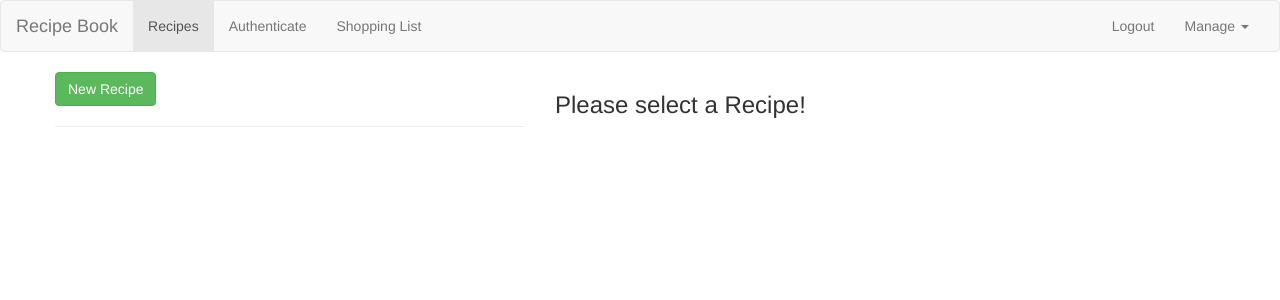
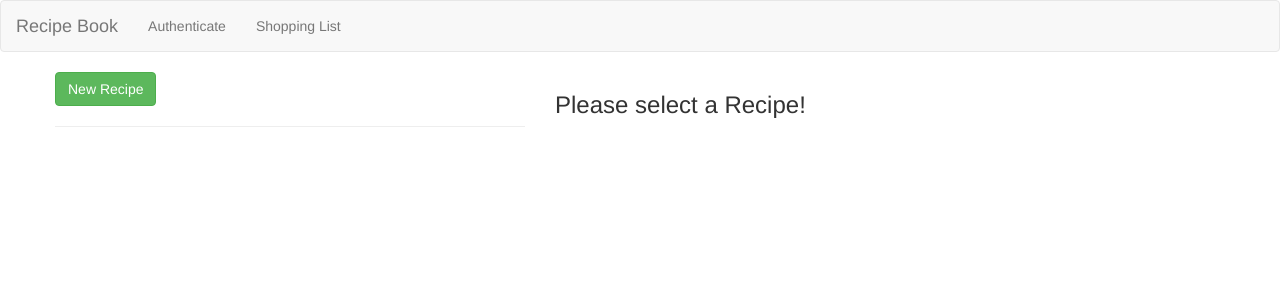
Before and after one commit to Jitgitbit/angular-exercise-two, an Angular app: page /recipes in a window 1280 px wide. Shown: the top 300 px of the page. Built offline with nearby package versions, Linux system fonts and the light colour scheme.

Commit message:
Reflecting the Auth State in the UI

```diff
--- a/src/app/header/header.component.html
+++ b/src/app/header/header.component.html
@@ -9,15 +9,19 @@
 
     <div class="navbar-collapse" [class.collapse]="collapsed" (window:resize)="collapsed = true">
       <ul class="nav navbar-nav">
-        <li routerLinkActive="active"><a routerLink="/recipes">Recipes</a></li>
-        <li routerLinkActive="active"><a routerLink="/auth">Authenticate</a></li>
+        <li routerLinkActive="active" *ngIf="isAuthenticated">
+          <a routerLink="/recipes">Recipes</a>
+        </li>
+        <li routerLinkActive="active" *ngIf="!isAuthenticated">
+          <a routerLink="/auth">Authenticate</a>
+        </li>
         <li routerLinkActive="active"><a routerLink="/shopping-list">Shopping List</a></li>
       </ul>
       <ul class="nav navbar-nav navbar-right">
-        <li>
+        <li *ngIf="isAuthenticated">
           <a style="cursor: pointer" >Logout</a>
         </li>
-        <li class="dropdown" appDropdown>
+        <li class="dropdown" appDropdown *ngIf="isAuthenticated">
           <a style="cursor: pointer" class="dropdown-toggle" role="button">Manage <span class="caret"></span></a>
           <ul class="dropdown-menu">
             <li><a style="cursor: pointer" (click)="onSaveData()">Save Data</a></li>
```
